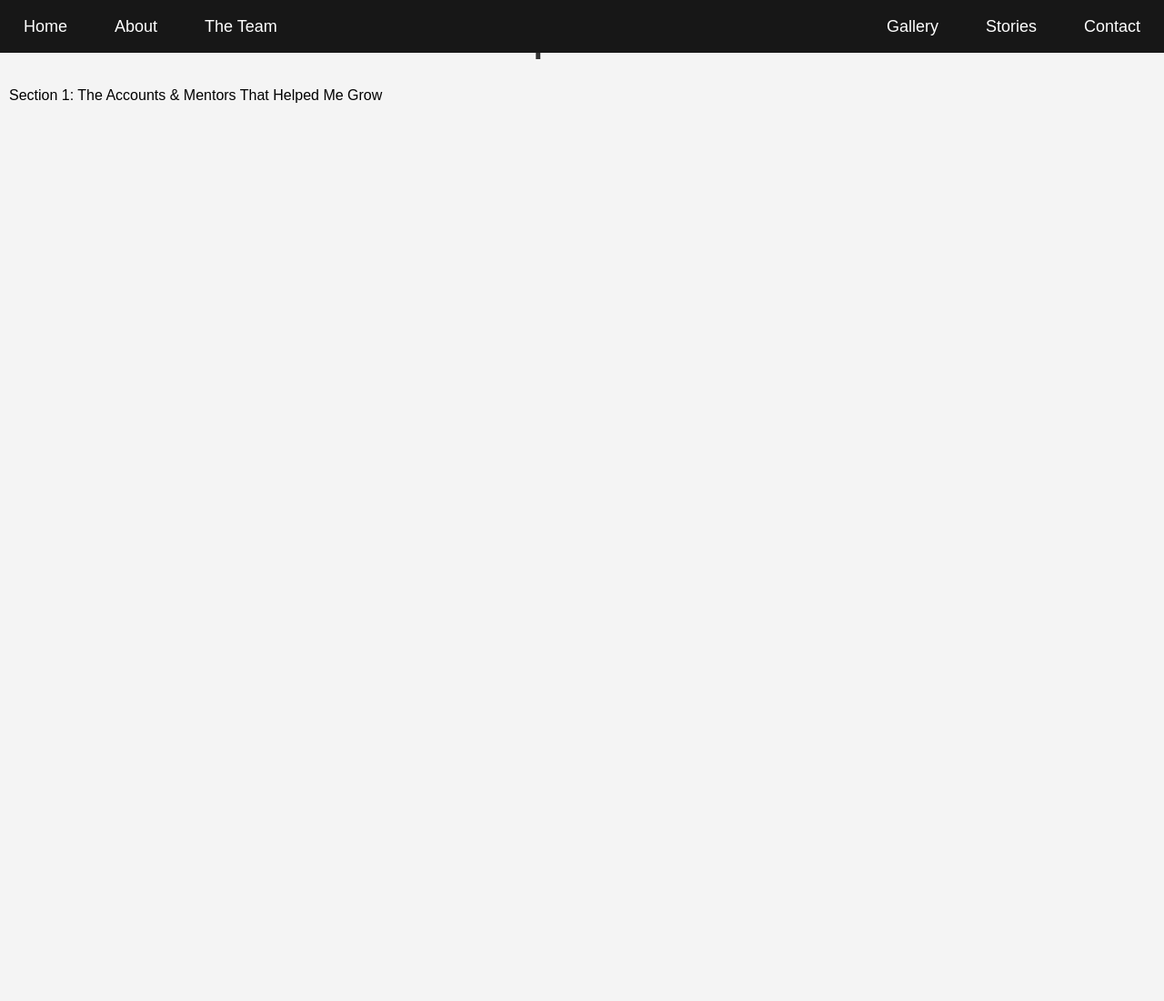
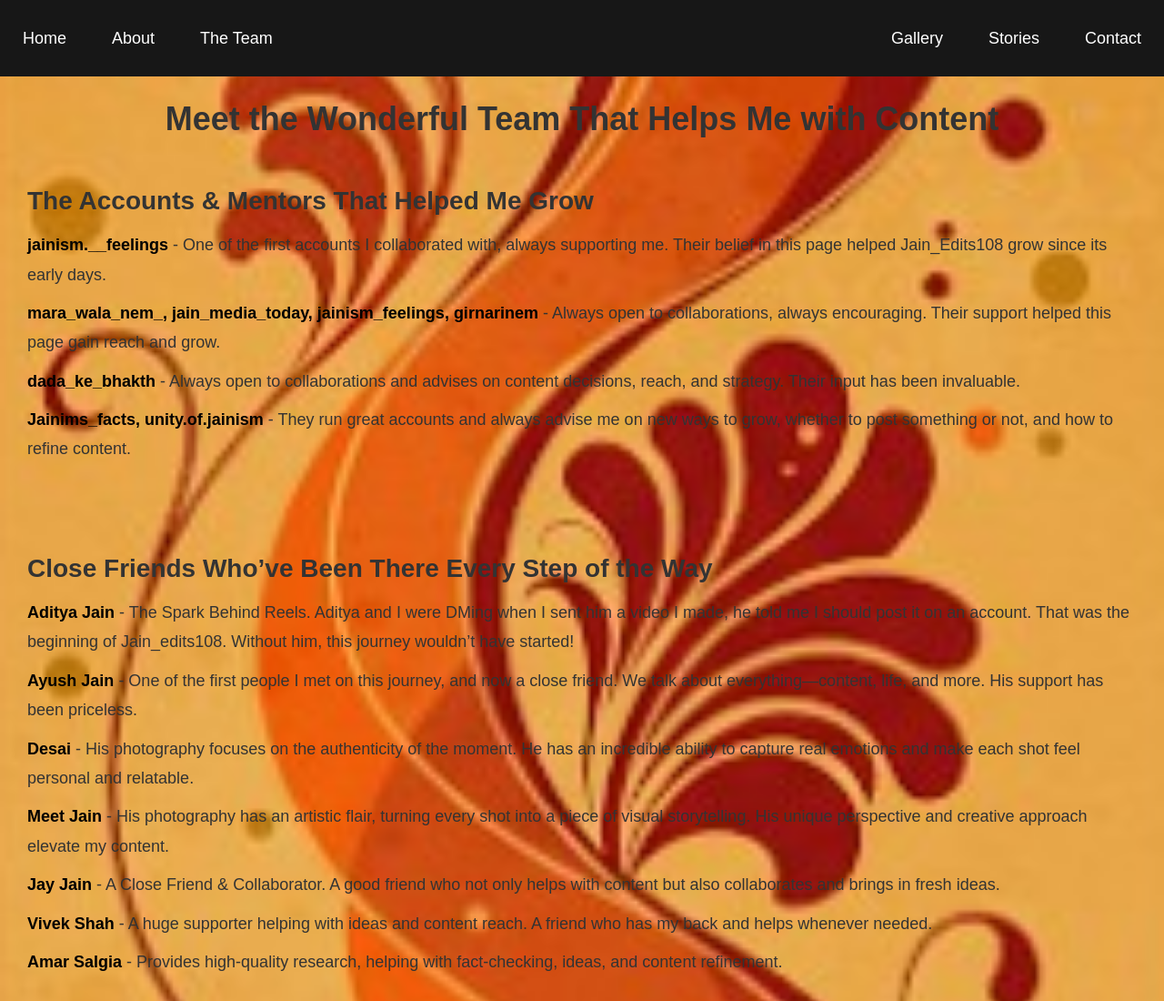
Before and after one commit to jainedits108/jainedits108.github.io-the-team-, a plain HTML site: page index.html in a window 1280 px wide. Shown: the top 1100 px of the page at 91% size. Before the commit the page ends 800 px from the top, so only its background shows below. Drawn offline with Linux system fonts and the light colour scheme.

Commit message:
Update index.html

```diff
--- a/index.html
+++ b/index.html
@@ -1,50 +1,14 @@
 <!DOCTYPE html>
 <html lang="en">
 <head>
-  <meta charset="UTF-8" />
-  <meta name="viewport" content="width=device-width, initial-scale=1.0"/>
-  <title>The Team | Jain_Edits108</title>
-  <link rel="stylesheet" href="style.css" />
-  <style>
-    /* Add the same styles for the navbar here as in your main page */
-    nav {
-      position: fixed;
-      top: 0;
-      left: 0;
-      width: 100%;
-      background-color: #171717;
-      padding: 5px 0;
-      z-index: 1000;
-      text-align: center;
-    }
-
-    nav ul {
-      list-style-type: none;
-      margin: 0;
-      padding: 0;
-      display: flex;
-      justify-content: space-between;
-    }
-
-    nav ul li a {
-      text-decoration: none;
-      color: white;
-      font-size: 18px;
-      padding: 8px 16px;
-      display: inline-block;
-      transition: background-color 0.3s;
-    }
-
-    nav ul li a:hover {
-      background-color: #575757;
-    }
-
-    /* Add other team page styles here */
-  </style>
+    <meta charset="UTF-8">
+    <meta name="viewport" content="width=device-width, initial-scale=1.0">
+    <title>The Team - Jain Edits</title>
+    <link rel="stylesheet" href="style.css"> <!-- Link to your CSS -->
 </head>
 <body>
 
-  <!-- Navigation Bar -->
+    <!-- Navigation bar -->
     <nav>
         <ul class="nav-left">
             <li><a href="index.html">Home</a></li>
@@ -58,17 +22,58 @@
         </ul>
     </nav>
 
-  <!-- Team Page Content -->
-  <div class="overlay">
-    <h1>Meet the Wonderful Team That Helps Me With Content</h1>
+    <section class="team-container">
+        <h1>Meet the Wonderful Team That Helps Me with Content</h1>
 
         <div class="section">
-      <div class="section-title">Section 1: The Accounts & Mentors That Helped Me Grow</div>
-      <!-- Content from previous message (sections for accounts, friends, collaborations, etc.) goes here -->
+            <h2>The Accounts & Mentors That Helped Me Grow</h2>
+            <ul>
+                <li><strong>jainism.__feelings</strong> - One of the first accounts I collaborated with, always supporting me. Their belief in this page helped Jain_Edits108 grow since its early days.</li>
+                <li><strong>mara_wala_nem_, jain_media_today, jainism_feelings, girnarinem</strong> - Always open to collaborations, always encouraging. Their support helped this page gain reach and grow.</li>
+                <li><strong>dada_ke_bhakth</strong> - Always open to collaborations and advises on content decisions, reach, and strategy. Their input has been invaluable.</li>
+                <li><strong>Jainims_facts, unity.of.jainism</strong> - They run great accounts and always advise me on new ways to grow, whether to post something or not, and how to refine content.</li>
+            </ul>
         </div>
 
-    <!-- Other sections as per your content -->
+        <div class="section">
+            <h2>Close Friends Who’ve Been There Every Step of the Way</h2>
+            <ul>
+                <li><strong>Aditya Jain</strong> - The Spark Behind Reels. Aditya and I were DMing when I sent him a video I made, he told me I should post it on an account. That was the beginning of Jain_edits108. Without him, this journey wouldn’t have started!</li>
+                <li><strong>Ayush Jain</strong> - One of the first people I met on this journey, and now a close friend. We talk about everything—content, life, and more. His support has been priceless.</li>
+                <li><strong>Desai</strong> - His photography focuses on the authenticity of the moment. He has an incredible ability to capture real emotions and make each shot feel personal and relatable.</li>
+                <li><strong>Meet Jain</strong> - His photography has an artistic flair, turning every shot into a piece of visual storytelling. His unique perspective and creative approach elevate my content.</li>
+                <li><strong>Jay Jain</strong> - A Close Friend & Collaborator. A good friend who not only helps with content but also collaborates and brings in fresh ideas.</li>
+                <li><strong>Vivek Shah</strong> - A huge supporter helping with ideas and content reach. A friend who has my back and helps whenever needed.</li>
+                <li><strong>Amar Salgia</strong> - Provides high-quality research, helping with fact-checking, ideas, and content refinement.</li>
+            </ul>
+        </div>
 
+        <div class="section">
+            <h2>Collaborations That Made a Difference</h2>
+            <ul>
+                <li><strong>spiritual_account</strong></li>
+                <li><strong>annanthdharma</strong></li>
+                <li><strong>jin_ki_vaani</strong></li>
+                <li><strong>prosperous_jainism</strong></li>
+                <li><strong>jainismrevives</strong></li>
+                <li><strong>jain_community</strong></li>
+                <li><strong>jain_reelsjain_song96</strong></li>
+                <li><strong>aadi_nemi__premi</strong></li>
+                <li><strong>shamlay_neminath</strong></li>
+                <li><strong>jain_lyf</strong></li>
+                <li><strong>nemi_na_girnar</strong></li>
+                <li><strong>kattar_jain</strong></li>
+                <li><strong>yojna_foundation_gujarat</strong></li>
+            </ul>
         </div>
+
+        <div class="section">
+            <h2>Unexpected Supporters (Followers Turned Friends)</h2>
+            <ul>
+                <li><strong>Samyak, Soumy, Rubin & Hiral Jain</strong> - Started as followers, but through DMs, became part of the team—helping with content, brainstorming ideas, and supporting the journey.</li>
+            </ul>
+        </div>
+    </section>
+
 </body>
 </html>
```
Lines whose indentation alone changed are shown as unchanged.
